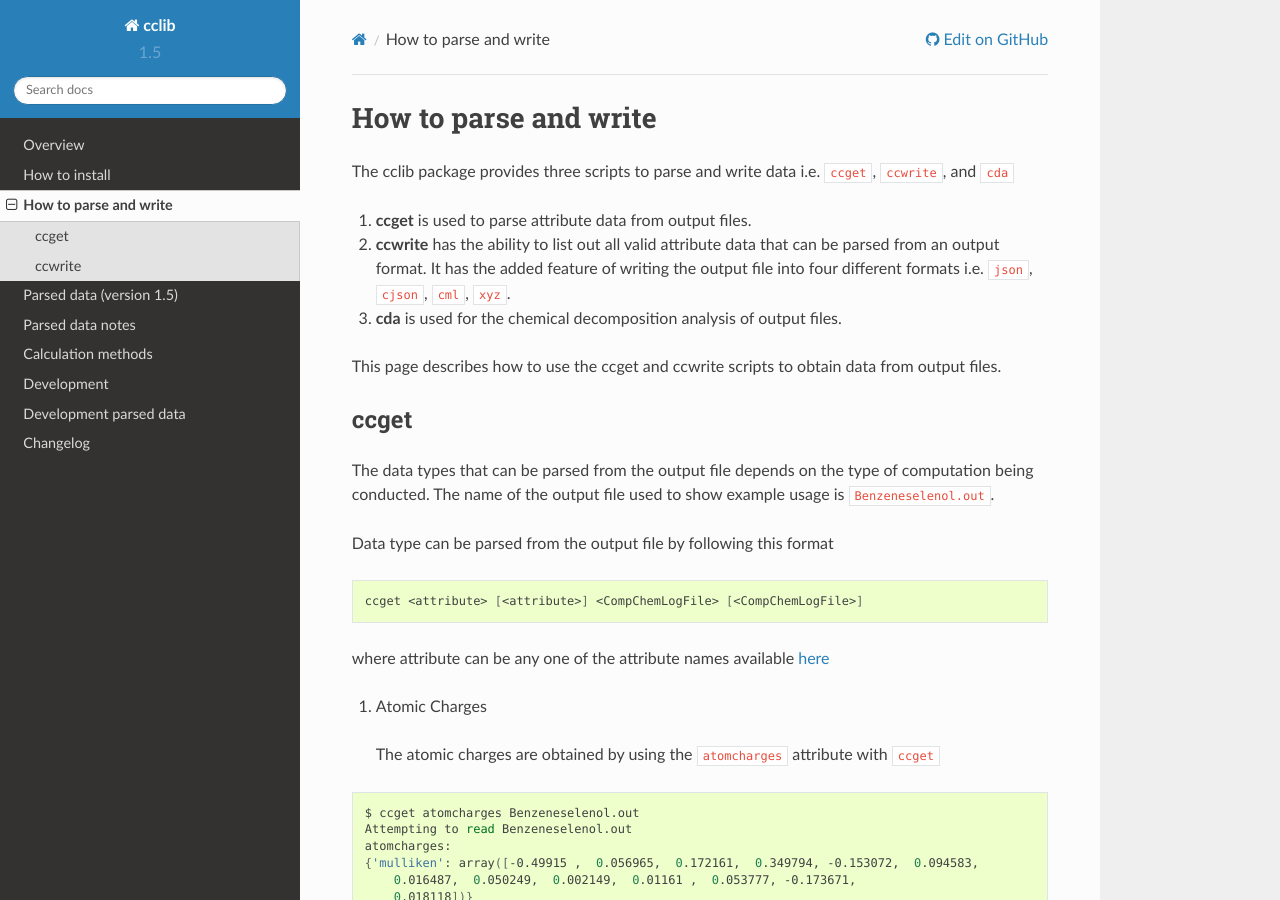
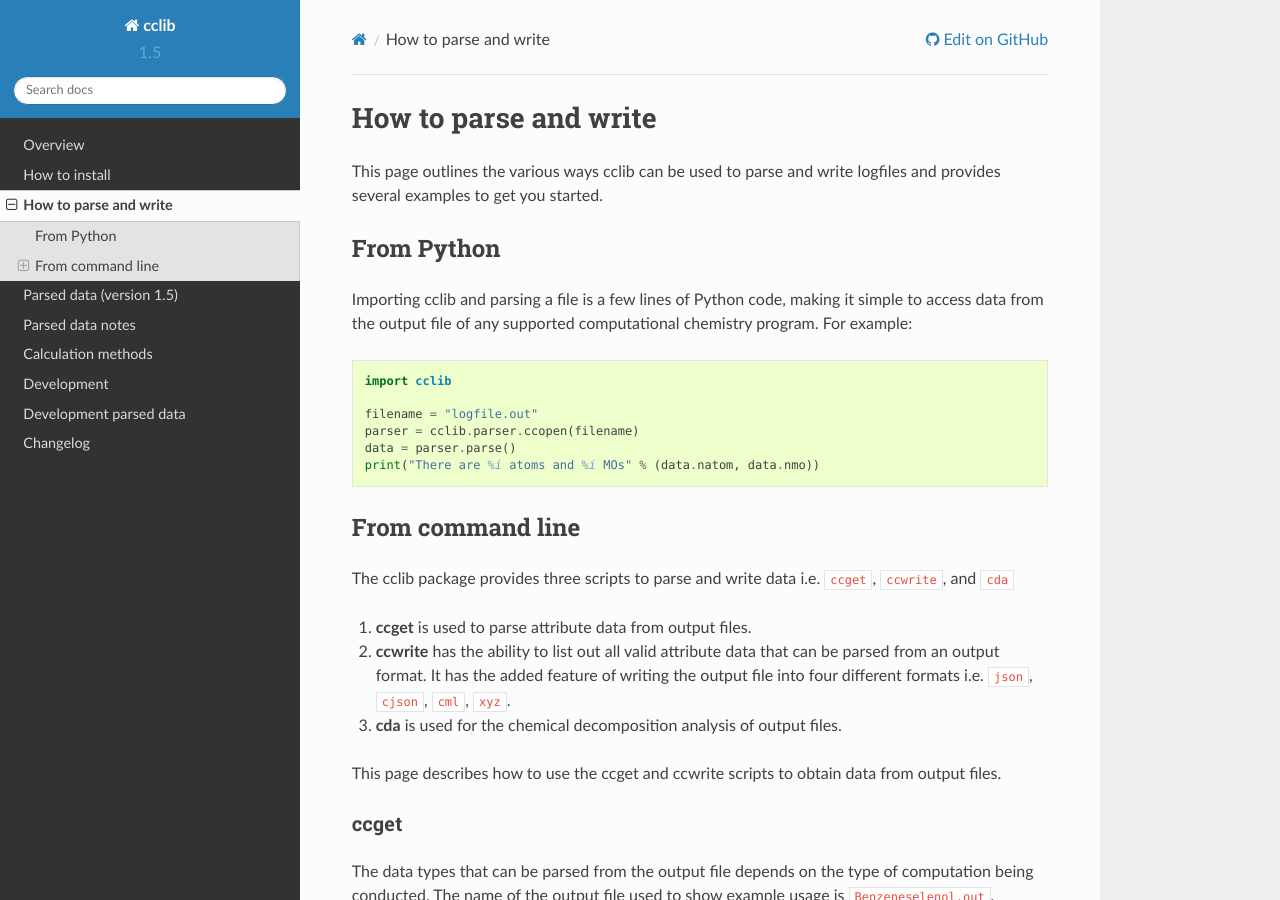
Before and after one commit to cclib/cclib.github.io, a Sphinx documentation site: the page built from sphinx/how_to_parse.rst, in a window 1280 px wide and 900 px high. Built offline with Sphinx 7.4.7 and the Read the Docs theme 2.0.0, drawn with Linux system fonts in a browser that asks for light colours.

Commit message:
Add basic example in Python

```diff
--- a/sphinx/how_to_parse.rst
+++ b/sphinx/how_to_parse.rst
@@ -1,5 +1,24 @@
 How to parse and write
 ======================
+
+This page outlines the various ways cclib can be used to parse and write logfiles and provides several examples to get you started.
+
+From Python
++++++++++
+
+Importing cclib and parsing a file is a few lines of Python code, making it simple to access data from the output file of any supported computational chemistry program. For example:
+
+.. code-block:: python
+
+  import cclib
+
+  filename = "logfile.out"
+  parser = cclib.parser.ccopen(filename)
+  data = parser.parse()
+  print("There are %i atoms and %i MOs" % (data.natom, data.nmo))
+
+From command line
++++++++++++++++++
 
 The cclib package provides three scripts to parse and write data i.e. ``ccget``, ``ccwrite``, and ``cda``
 
```
